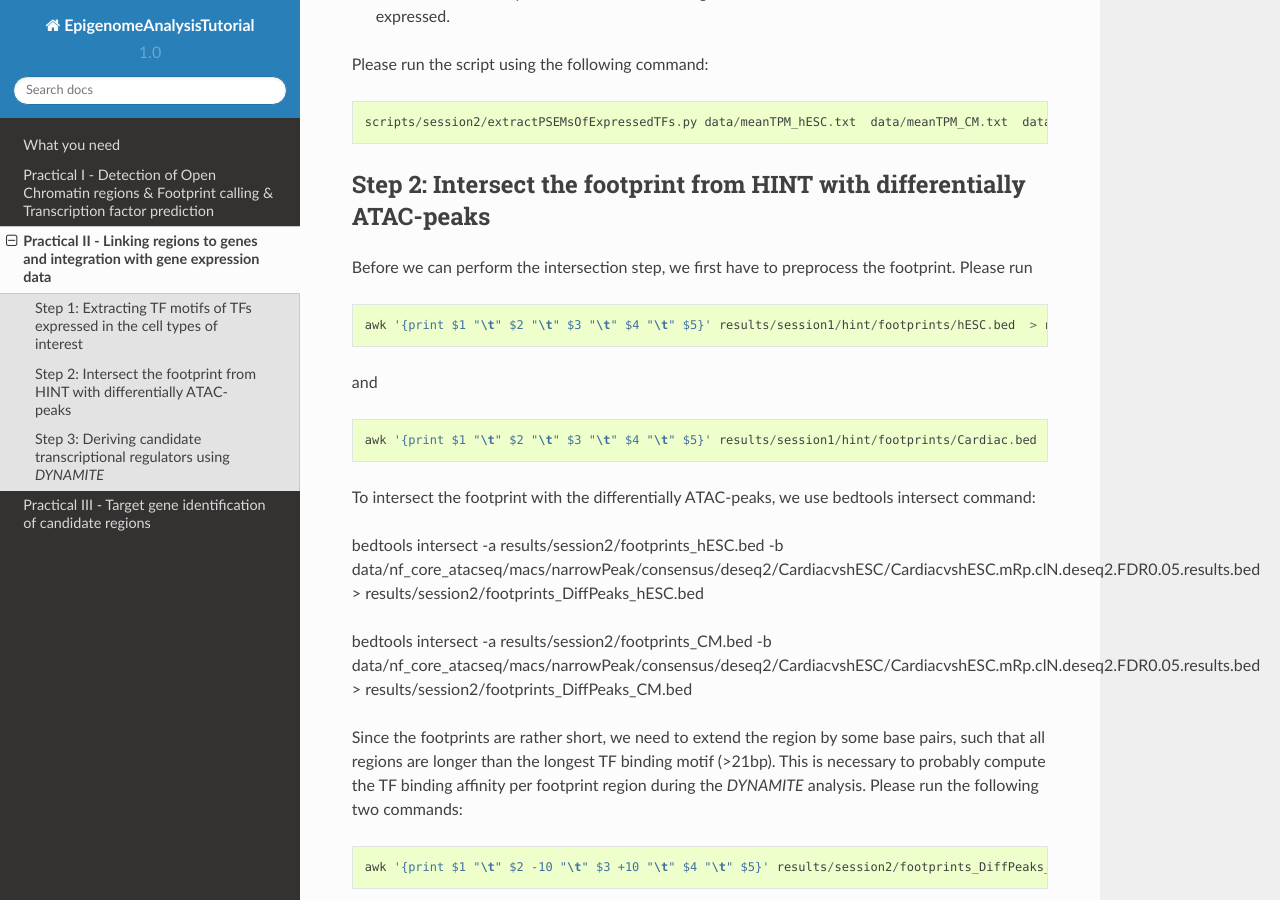
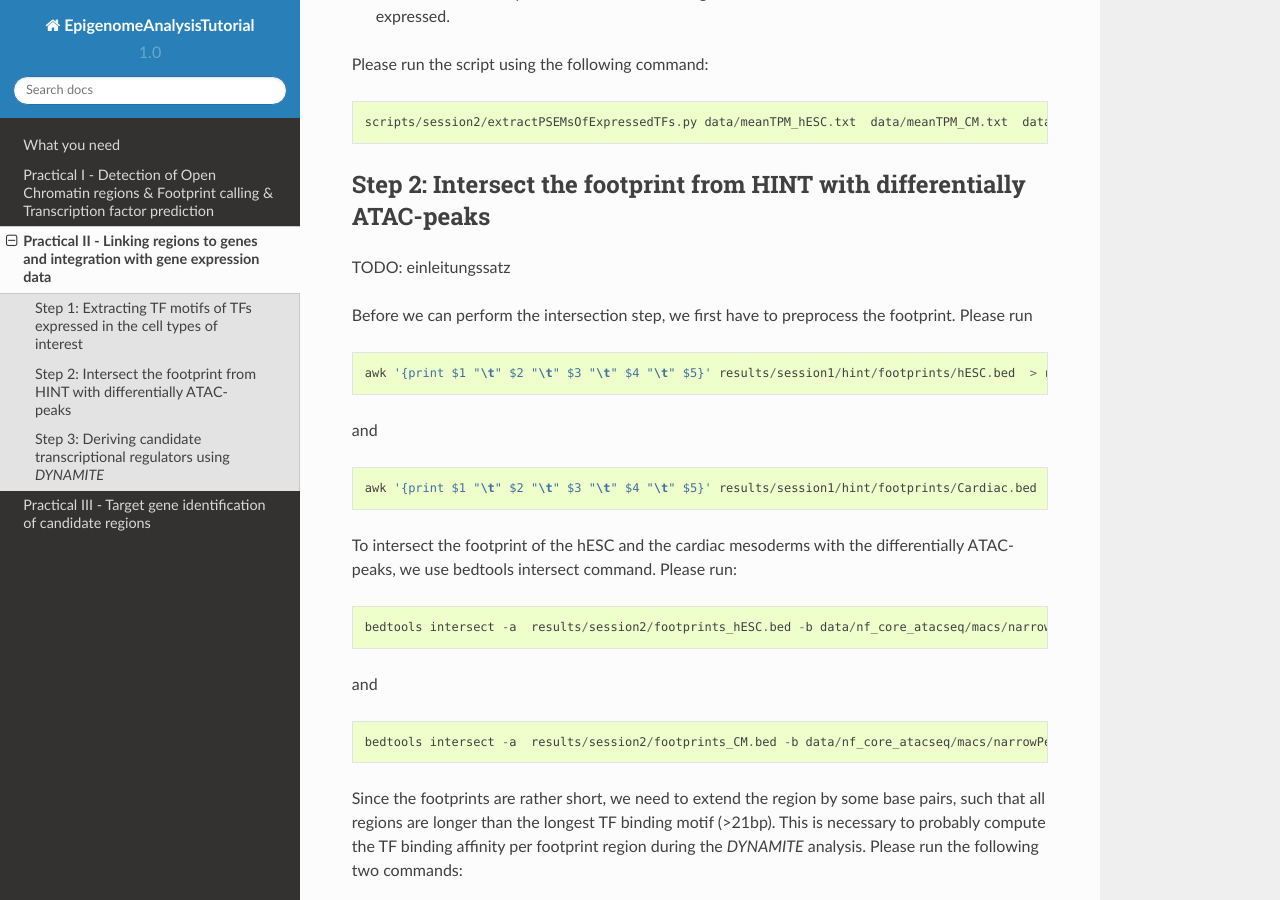
Before and after one commit to SchulzLab/EpigenomeAnalysisTutorial-2020, a Sphinx documentation site: the page built from docs/Practical2.rst, in a window 1280 px wide and 900 px high, scrolled down 797 px. Built offline with Sphinx 7.4.7 and the Read the Docs theme 2.0.0, drawn with Linux system fonts in a browser that asks for light colours.

Commit message:
Update Practical2.rst

```diff
--- a/docs/Practical2.rst
+++ b/docs/Practical2.rst
@@ -32,7 +32,7 @@ Please run the script using the following command:
 Step 2: Intersect the footprint from HINT with differentially ATAC-peaks
 ----------------------------------------------------
 
-
+TODO: einleitungssatz
 
 Before we can perform the intersection step, we first have to preprocess the footprint. Please run
 
@@ -44,15 +44,17 @@ and
 
   awk '{print $1 "\t" $2 "\t" $3 "\t" $4 "\t" $5}' results/session1/hint/footprints/Cardiac.bed  > results/session2/footprints_CM.bed
 
-To intersect the footprint with the differentially ATAC-peaks, we use bedtools intersect command:
+To intersect the footprint of the hESC and the cardiac mesoderms with the differentially ATAC-peaks, we use bedtools intersect command. Please run:
 
 ::
 
-bedtools intersect -a  results/session2/footprints_hESC.bed -b data/nf_core_atacseq/macs/narrowPeak/consensus/deseq2/CardiacvshESC/CardiacvshESC.mRp.clN.deseq2.FDR0.05.results.bed  > results/session2/footprints_DiffPeaks_hESC.bed
+  bedtools intersect -a  results/session2/footprints_hESC.bed -b data/nf_core_atacseq/macs/narrowPeak/consensus/deseq2/CardiacvshESC/CardiacvshESC.mRp.clN.deseq2.FDR0.05.results.bed  > results/session2/footprints_DiffPeaks_hESC.bed
+
+and
 
 ::
 
-bedtools intersect -a  results/session2/footprints_CM.bed -b data/nf_core_atacseq/macs/narrowPeak/consensus/deseq2/CardiacvshESC/CardiacvshESC.mRp.clN.deseq2.FDR0.05.results.bed  > results/session2/footprints_DiffPeaks_CM.bed
+  bedtools intersect -a  results/session2/footprints_CM.bed -b data/nf_core_atacseq/macs/narrowPeak/consensus/deseq2/CardiacvshESC/CardiacvshESC.mRp.clN.deseq2.FDR0.05.results.bed  > results/session2/footprints_DiffPeaks_CM.bed
 
 Since the footprints are rather short, we need to extend the region by some base pairs, such that all regions are longer than the longest TF binding motif (>21bp). This is necessary to probably compute the TF binding affinity per footprint region during the *DYNAMITE* analysis. Please run the following two commands:
 
```
